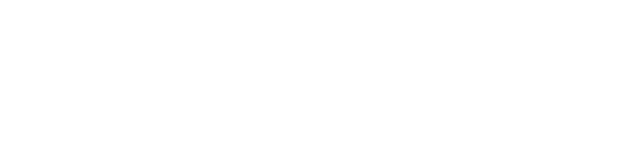
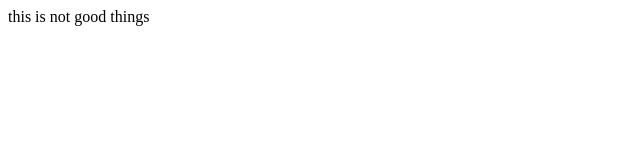
Before and after one commit to utsav-kumar7856891309/project2, a plain HTML site: page index.html in a window 1280 px wide. Shown: the whole page, without its empty margins (0-640 px from the left). Drawn offline with Linux system fonts and the light colour scheme.

Commit message:
Update index.html

```diff
--- a/index.html
+++ b/index.html
@@ -4,6 +4,7 @@
     <meta charset="UTF-8">
     <meta name="viewport" content="width=device-width, initial-scale=1.0">
     <title>sample code</title>
+    this is not good things
 </head>
 <body>
 
```
